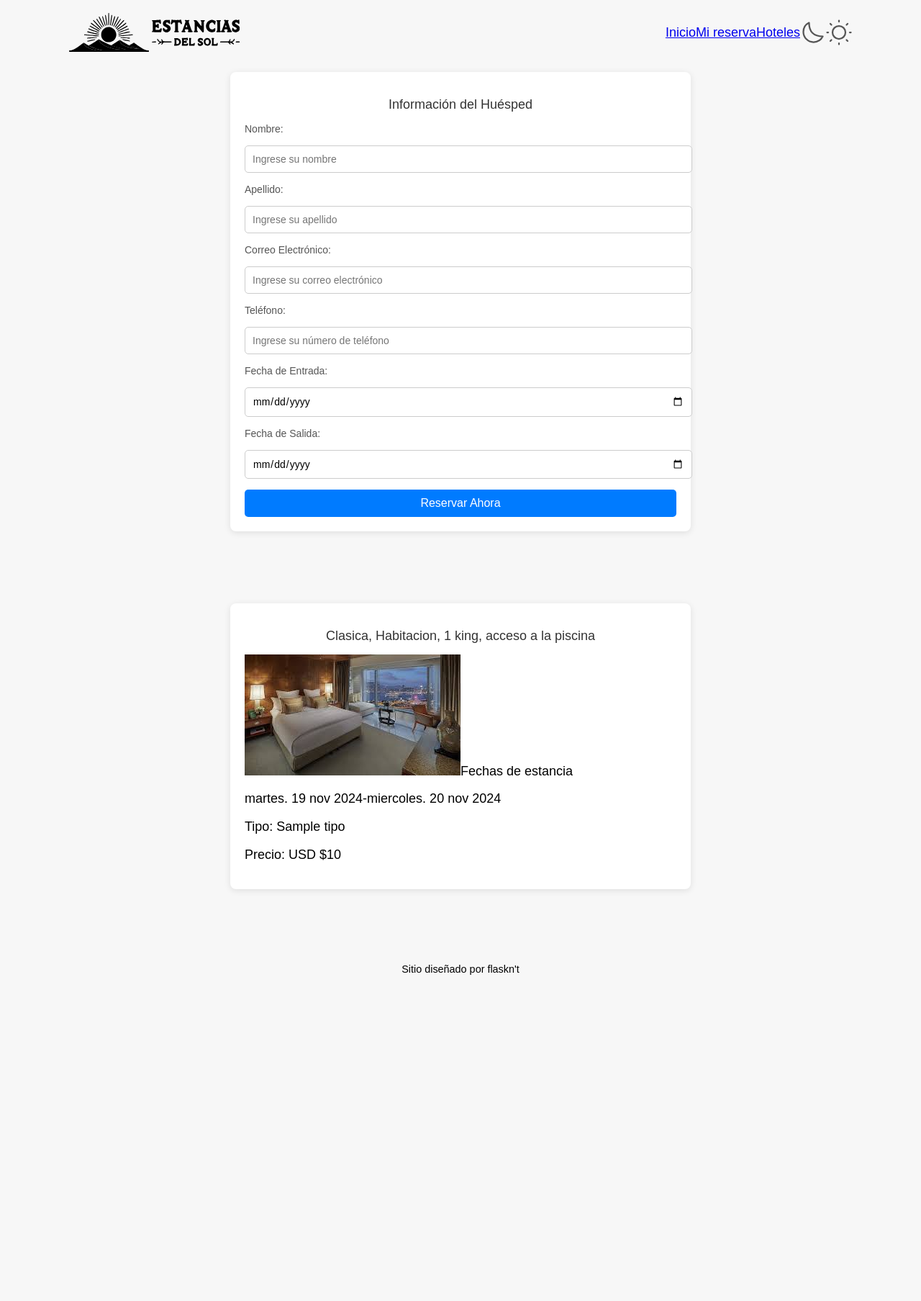
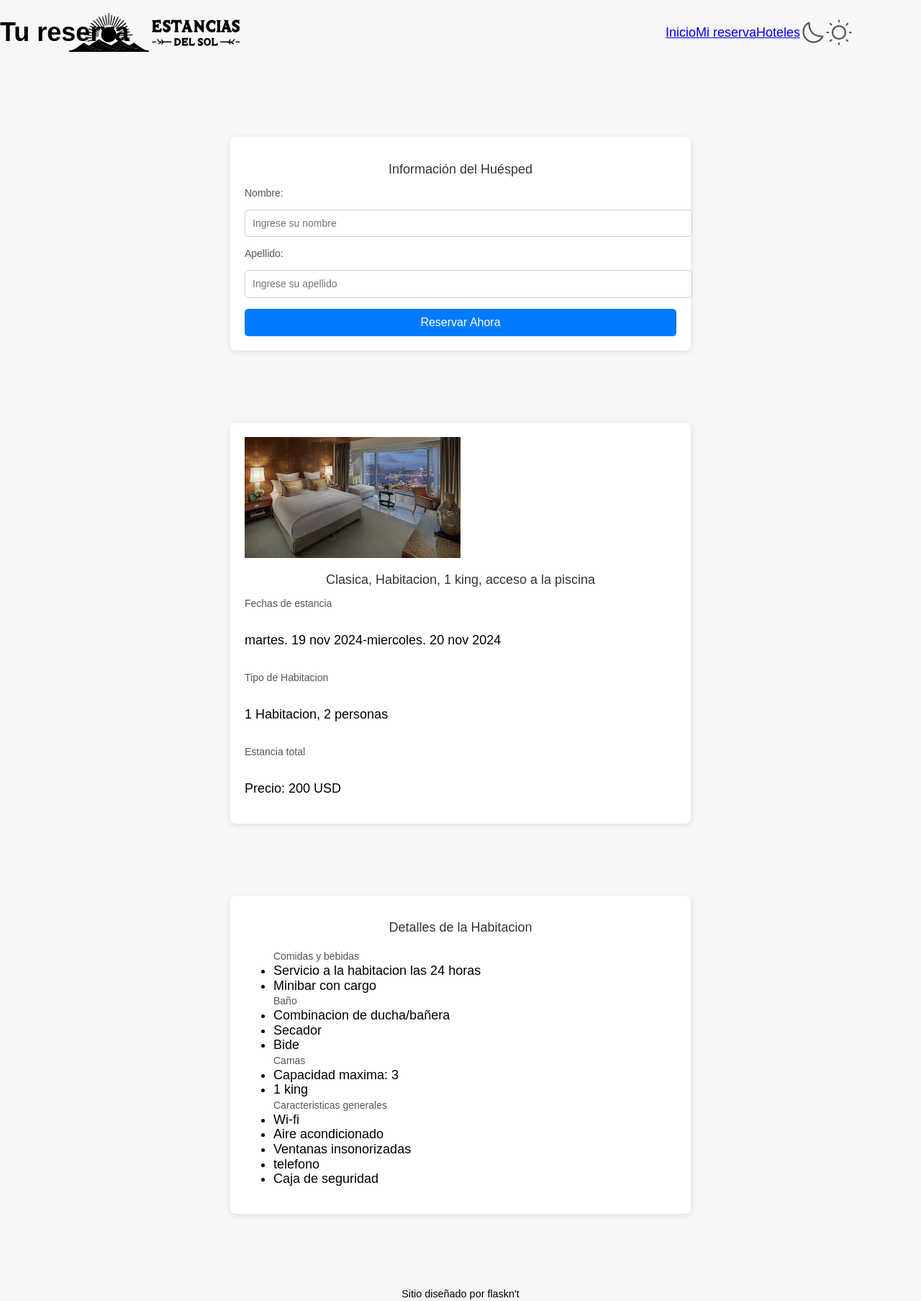
Before and after one commit to MatuMasaru/introTP, a Flask app: template hoteleriaWeb/templates/reservas.html in a window 1280 px wide. Shown: the whole page at 72% size. Before the commit the page ends 1354 px from the top, so only its background shows below. Run offline with Flask 3, Linux system fonts and the light colour scheme; the template is opened without the code that fills it: most values are stand-ins (such as "Sample title", 1, 10 or a date in 2020); some libraries are stand-ins or nearby versions.

Commit message:
#4-Reservas-Terminar el template reservas con todo su contenido

```diff
--- a/hoteleriaWeb/templates/reservas.html
+++ b/hoteleriaWeb/templates/reservas.html
@@ -10,6 +10,7 @@
 
 
 {% block body %}
+<h1>Tu reserva</h1>
 <div class="contenedor-primario">
   <div class="container">
     <h2>Información del Huésped</h2>
@@ -23,34 +24,52 @@
         <input type="text" id="apellido" name="apellido" placeholder="Ingrese su apellido" required>
 
 
-        <label for="email">Correo Electrónico:</label>
-        <input type="email" id="email" name="email" placeholder="Ingrese su correo electrónico" required>
 
-
-        <label for="telefono">Teléfono:</label>
-        <input type="tel" id="telefono" name="telefono" placeholder="Ingrese su número de teléfono" required>
-
-
-        <label for="fecha_entrada">Fecha de Entrada:</label>
-        <input type="date" id="fecha_entrada" name="fecha_entrada" required>
-
-
-        <label for="fecha_salida">Fecha de Salida:</label>
-        <input type="date" id="fecha_salida" name="fecha_salida" required>
 
         <button type="submit">Reservar Ahora</button>
     </form>
   </div>
 
   <div class="container">
-    <h2>Clasica, Habitacion, 1 king, acceso a la piscina</h2>
-    <img src="{{url_for('static', filename = 'assets/hab.jpeg')}}"
-  <h3>Fechas de estancia</h3>
-  <p>martes. 19 nov 2024-miercoles. 20 nov 2024</p>
-  <p>Tipo: {{ room['tipo'] }}</p>
-  <p>Precio: USD ${{ room['precio'] }}</p>
+
+    <img id="image" src="{{url_for('static', filename = 'assets/hab.jpeg')}}">
+    <h2 id="Habitacion">Clasica, Habitacion, 1 king, acceso a la piscina</h2>
+    <form>
+      <label for="Fechas">Fechas de estancia</label>
+      <p>martes. 19 nov 2024-miercoles. 20 nov 2024</p>
+
+      <label for="tipo">Tipo de Habitacion</label>
+      <p>1 Habitacion, 2 personas</p>
+
+      <label for="pago">Estancia total</label>
+      <p>Precio: 200 USD </p>
+    </form>
+
+
   </div>
 
+  <div class="container">
+    <h2>Detalles de la Habitacion</h2>
+    <ul>
+      <label class="servicios">Comidas y bebidas</label>
+      <li>Servicio a la habitacion las 24 horas</li>
+      <li>Minibar con cargo</li>
+      <label class="servicios">Baño</label>
+      <li>Combinacion de ducha/bañera</li>
+      <li>Secador</li>
+      <li>Bide</li>
+      <label class="servicios">Camas</label>
+      <li>Capacidad maxima: 3</li>
+      <li>1 king</li>
+      <label class="servicios">Caracteristicas generales</label>
+      <li>Wi-fi</li>
+      <li>Aire acondicionado</li>
+      <li>Ventanas insonorizadas</li>
+      <li>telefono</li>
+      <li>Caja de seguridad</li>
+
+    </ul>
+  </div>
 </div>
 
 
```
